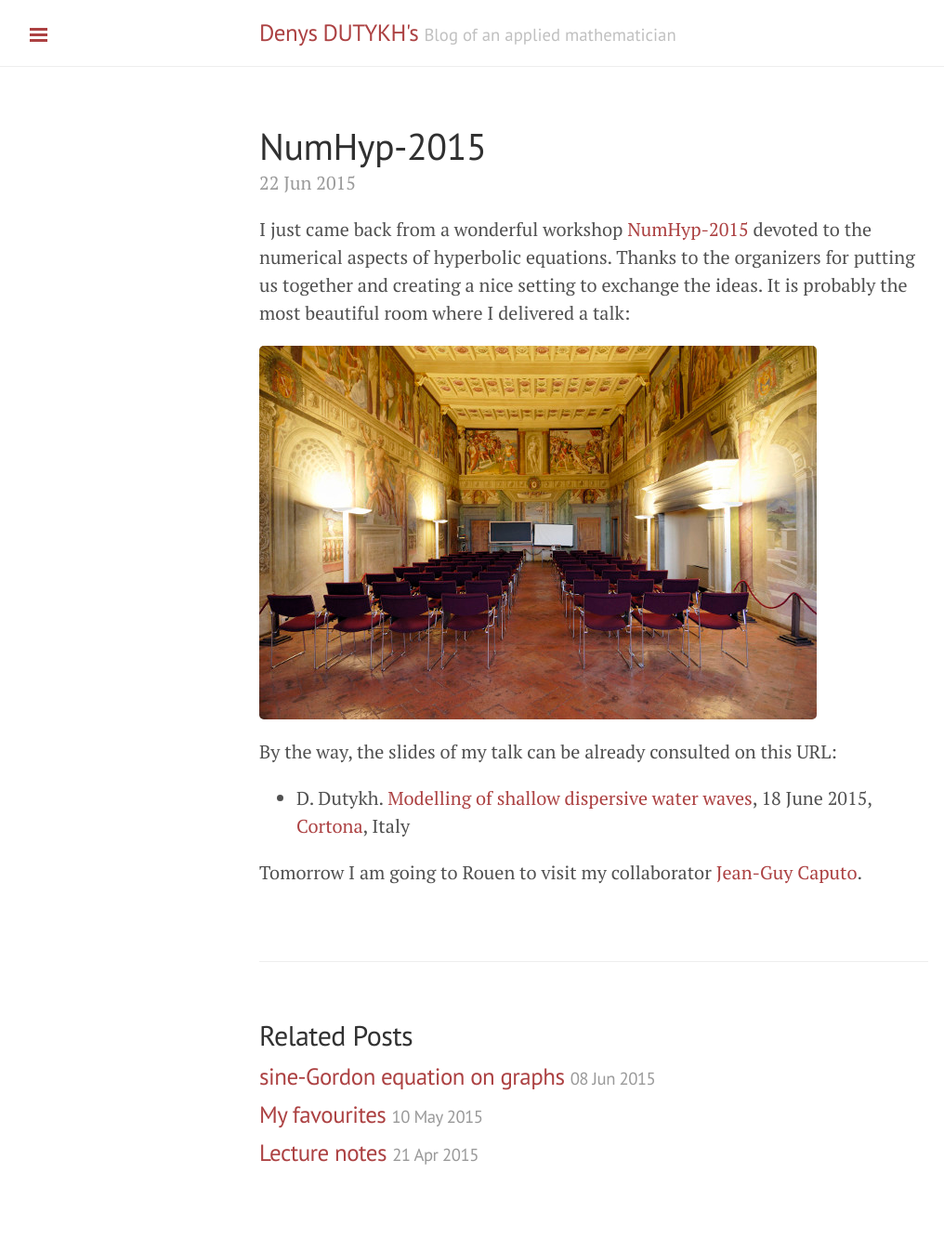
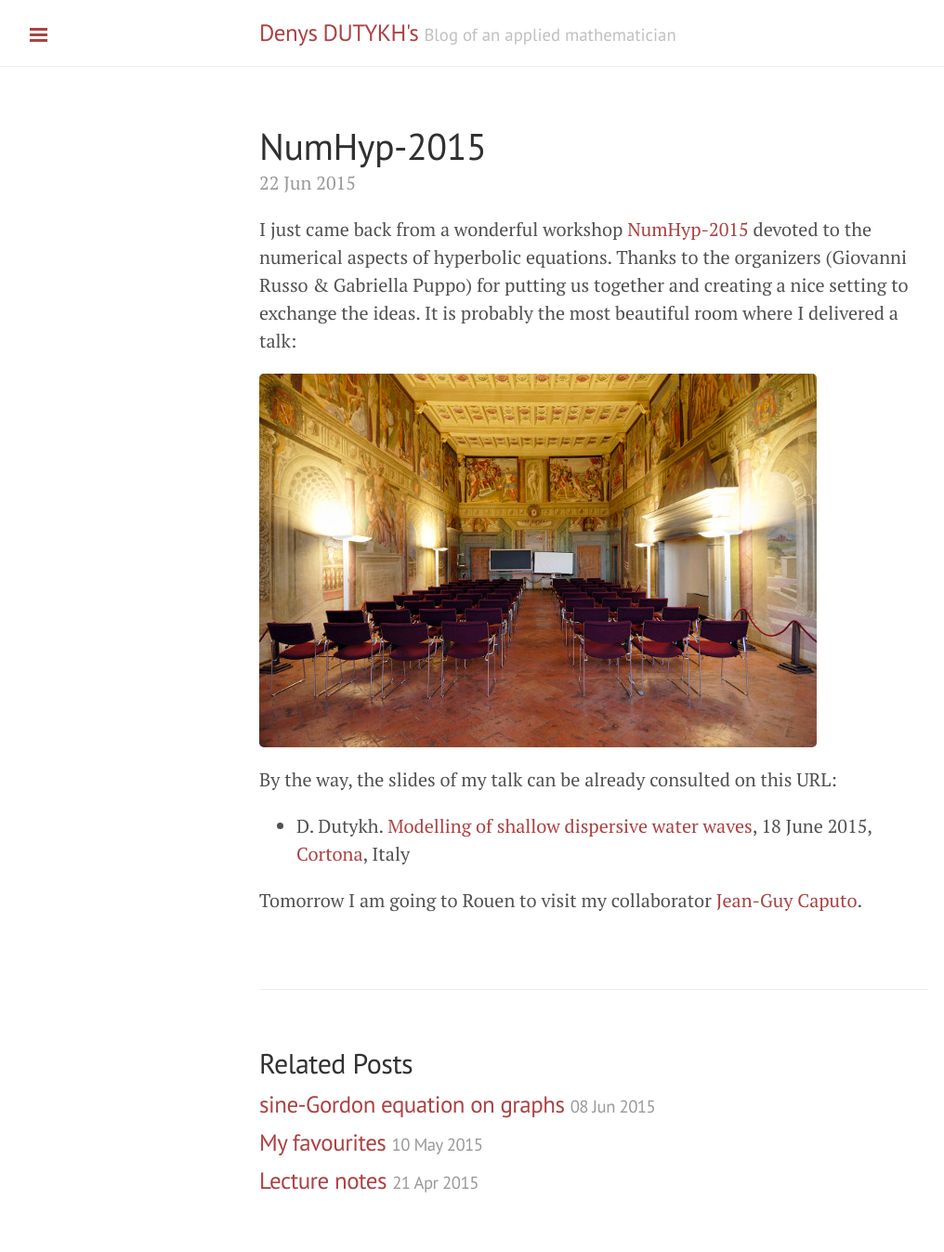
Before and after one commit to dutykh/dutykh.github.io, a Jekyll site: the page built from _posts/2015-06-22-Cortona.md, in a window 1280 px wide. Shown: the whole page at 93% size, without its empty margins (1-1017 px from the left). Built offline with Jekyll 4.4.1, drawn with Linux system fonts in a browser that asks for light colours; Markdown is read by kramdown in place of the engine named in the settings; comment, search, counter and statistics services are not loaded; before the commit the page ends 1317 px from its top, so only the background shows below that.

Commit message:
Cortona post

```diff
--- a/_posts/2015-06-22-Cortona.md
+++ b/_posts/2015-06-22-Cortona.md
@@ -3,11 +3,12 @@ layout: post
 title: NumHyp-2015
 ---
 
-I just came back from a wonderful workshop [NumHyp-2015](http://www.dmi.unict.it/NumHyp2015/) devoted to the numerical aspects of hyperbolic equations. Thanks to the organizers for putting us together and creating a nice setting to exchange the ideas. It is probably the most beautiful room where I delivered a talk:
+I just came back from a wonderful workshop [NumHyp-2015](http://www.dmi.unict.it/NumHyp2015/) devoted to the numerical aspects of hyperbolic equations. Thanks to the organizers (Giovanni Russo & Gabriella Puppo) for putting us together and creating a nice setting to exchange the ideas. It is probably the most beautiful room where I delivered a talk:
 
 ![Il Palazzone](/public/pics/Palazzone.jpg)
 
 By the way, the slides of my talk can be already consulted on this URL:
+
  * D. Dutykh. [Modelling of shallow dispersive water waves](http://www.denys-dutykh.com/innovaeditor/assets/admin/Talks/Dutykh-NumHyp-2015.pdf), 18 June 2015, [Cortona](https://en.wikipedia.org/wiki/Cortona/), Italy
 
  Tomorrow I am going to Rouen to visit my collaborator [Jean-Guy Caputo](http://lmi.insa-rouen.fr/membres/10-membres/maitres-de-conference/20-caputo-jean-guy.html).
```
